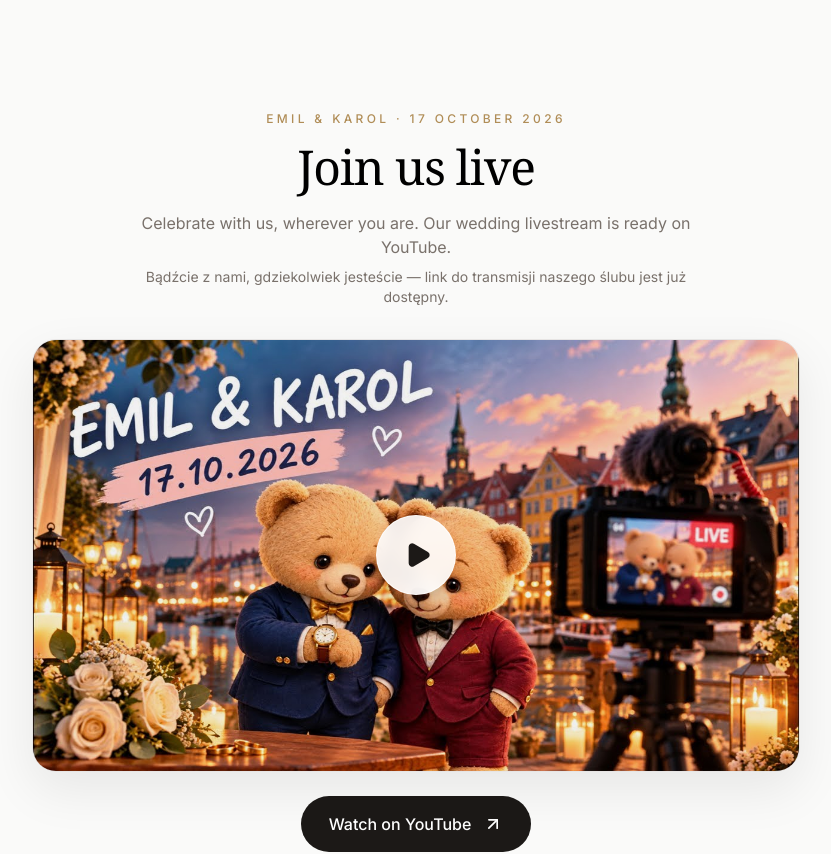
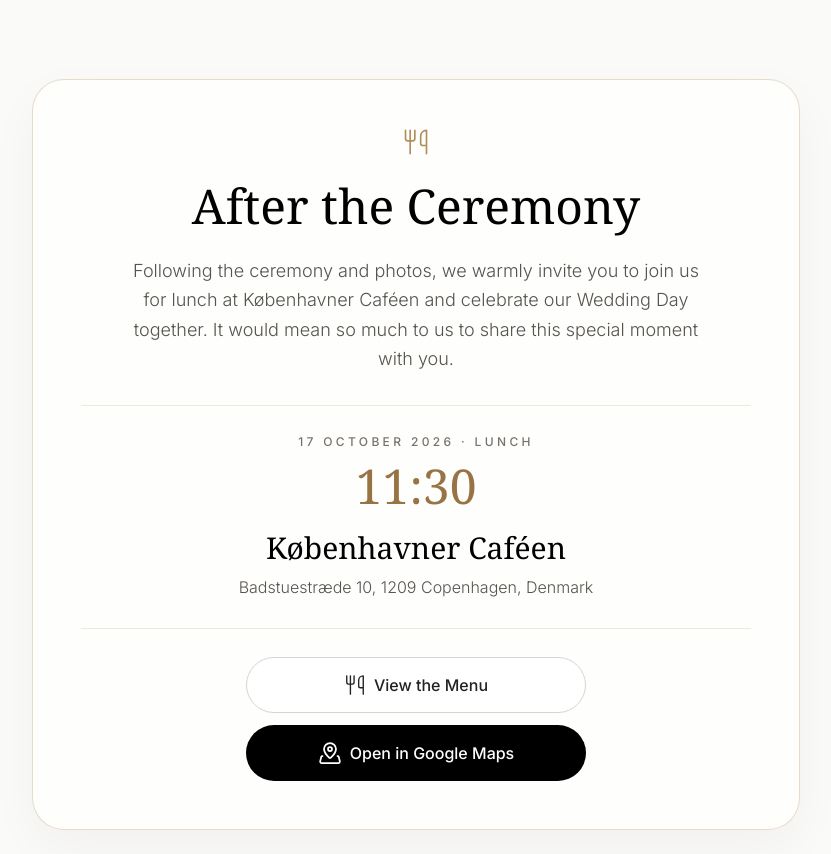
Before and after one commit to emilkacprzak/visigerja, a React (Vite) app: page / in a window 1280 px wide. Shown: the part 1705-2559 px from the top of the page, without its empty margins (224-1055 px from the left). Built offline with nearby package versions, Linux system fonts and the light colour scheme.

Commit message:
Add wedding lunch invitation and price-free English menu

```diff
--- a/src/App.tsx
+++ b/src/App.tsx
@@ -1,13 +1,30 @@
 import Home from "./pages/Home";
+import Menu from "./pages/Menu";
+import { useEffect, useState } from "react";
 
 export default function App() {
+  const [showMenu, setShowMenu] = useState(window.location.hash === "#menu");
+
+  useEffect(() => {
+    const updatePage = () => setShowMenu(window.location.hash === "#menu");
+    window.addEventListener("hashchange", updatePage);
+    return () => window.removeEventListener("hashchange", updatePage);
+  }, []);
+
+  useEffect(() => {
+    if (showMenu) {
+      window.scrollTo({ top: 0, behavior: "instant" });
+    } else if (window.location.hash === "#celebration") {
+      document.getElementById("celebration")?.scrollIntoView({ behavior: "instant" });
+    }
+  }, [showMenu]);
   return (
     <main className="relative min-h-svh overflow-hidden bg-stone-50">
       <div className="pointer-events-none fixed -left-48 -top-48 h-[42rem] w-[42rem] rounded-full bg-[#d8c3a5]/[0.08] blur-3xl" />
       <div className="pointer-events-none fixed -bottom-56 -right-48 h-[44rem] w-[44rem] rounded-full bg-[#b9975b]/[0.07] blur-3xl" />
 
       <div className="relative z-10">
-        <Home />
+        {showMenu ? <Menu /> : <Home />}
       </div>
     </main>
   );
--- /dev/null
+++ b/src/components/WeddingLunch.tsx
@@ -0,0 +1,44 @@
+import { MapPinned, Utensils } from "lucide-react";
+import { wedding } from "../data/wedding";
+import Button from "./Shared/Button";
+import Section from "./Shared/Section";
+
+export default function WeddingLunch() {
+  return (
+    <Section id="celebration">
+      <div className="pb-20 text-center sm:pb-24">
+        <div className="mx-auto max-w-3xl rounded-[2rem] border border-[#b08d57]/30 bg-white/70 px-6 py-10 shadow-[0_18px_50px_rgba(41,37,36,0.04)] sm:px-12 sm:py-12">
+          <Utensils className="mx-auto text-[#b08d57]" size={28} strokeWidth={1.4} aria-hidden="true" />
+          <h2 className="mt-5 font-serif text-4xl font-medium leading-tight text-black sm:text-5xl">
+            After the Ceremony
+          </h2>
+          <p className="mx-auto mt-5 max-w-xl text-base font-light leading-relaxed text-stone-600 sm:text-lg">
+            Following the ceremony and photos, we warmly invite you to join us
+            for lunch at Københavner Caféen and celebrate our Wedding Day together.
+            It would mean so much to us to share this special moment with you.
+          </p>
+          <div className="mt-8 border-y border-[#b08d57]/20 py-7">
+            <p className="text-xs font-medium uppercase tracking-[0.28em] text-stone-500">17 October 2026 · Lunch</p>
+            <p className="mt-3 font-serif text-5xl font-medium text-[#987445]">{wedding.lunch.time}</p>
+            <h3 className="mt-5 font-serif text-3xl font-medium text-black">{wedding.lunch.venue}</h3>
+            <p className="mt-2 text-base font-light leading-relaxed text-stone-600">{wedding.lunch.address}</p>
+          </div>
+          <div className="mx-auto mt-7 flex max-w-[340px] flex-col gap-3">
+            <Button href="#menu" variant="secondary">
+              <span className="inline-flex items-center gap-2">
+                <Utensils size={22} strokeWidth={1.5} aria-hidden="true" />
+                View the Menu
+              </span>
+            </Button>
+            <Button href={wedding.lunch.mapsUrl} target="_blank" rel="noopener noreferrer">
+              <span className="inline-flex items-center gap-2">
+                <MapPinned size={24} strokeWidth={1.75} aria-hidden="true" />
+                Open in Google Maps
+              </span>
+            </Button>
+          </div>
+        </div>
+      </div>
+    </Section>
+  );
+}
--- a/src/data/wedding.ts
+++ b/src/data/wedding.ts
@@ -16,6 +16,13 @@
       "https://www.google.com/maps/search/?api=1&query=Copenhagen%20City%20Hall%2C%20R%C3%A5dhuspladsen%201%2C%201550%20K%C3%B8benhavn%20V%2C%20Denmark",
   },
 
+  lunch: {
+    time: "11:30",
+    venue: "Københavner Caféen",
+    address: "Badstuestræde 10, 1209 Copenhagen, Denmark",
+    mapsUrl: "https://www.google.com/maps/search/?api=1&query=K%C3%B8benhavner%20Caf%C3%A9en%2C%20Badstuestr%C3%A6de%2010%2C%201209%20Copenhagen%2C%20Denmark",
+  },
+
   photos: {
     galleryUrl: "",
     uploadUrl: "https://www.dropbox.com/request/5g2bz9j92hikyumeuvcx",
--- a/src/pages/Home.tsx
+++ b/src/pages/Home.tsx
@@ -1,5 +1,6 @@
 import Countdown from "../components/countdown/Countdown";
 import Livestream from "../components/Livestream";
+import WeddingLunch from "../components/WeddingLunch";
 import Footer from "../components/footer/Footer";
 import Hero from "../components/Hero/Hero";
 import Navigation from "../components/navigation/Navigation";
@@ -14,6 +15,7 @@
       <Hero />
       <Countdown />
       <WeddingCeremony />
+      <WeddingLunch />
       <Livestream />
       <Travel />
       <Photos />
--- /dev/null
+++ b/src/pages/Menu.tsx
@@ -0,0 +1,122 @@
+import { ArrowLeft, Utensils } from "lucide-react";
+import Section from "../components/Shared/Section";
+
+const sections = [
+  {
+    title: "Open-Faced Sandwiches · Herring",
+    dishes: [
+      "Marinated herring, onion, capers & egg",
+      "Spiced herring, sour cream & capers",
+      "Curry herring & fried egg",
+      "Salt-fried herring, onions & beetroot",
+      "Three-herring sandwich platter",
+    ],
+  },
+  {
+    title: "Open-Faced Sandwiches · Fish & Seafood",
+    dishes: [
+      "Fried plaice & remoulade",
+      "Fried plaice, shrimp & dill mayonnaise",
+      "Steamed and fried plaice, shrimp & caviar",
+      "Smoked salmon & scrambled eggs",
+      "Eggs, shrimp & dill mayonnaise",
+      "Shrimp, lemon & tomato mayonnaise",
+    ],
+  },
+  {
+    title: "Open-Faced Sandwiches · Vegetables & Poultry",
+    dishes: [
+      "Creamy seasonal mushroom toast",
+      "Potatoes, mayonnaise, crispy onions & bacon",
+      "Smoked potatoes, chicken salad & bacon",
+      "Chicken salad, asparagus & bacon",
+    ],
+  },
+  {
+    title: "Open-Faced Sandwiches · Beef & Pork",
+    dishes: [
+      "Classic beef tartare & egg yolk",
+      "Beef tartare, béarnaise & onion rings",
+      "Minced beef toast & egg yolk",
+      "Roast beef, remoulade & horseradish",
+      "Roast beef, béarnaise & onion rings",
+      "Veal liver, bacon & mushrooms",
+      "Roast pork, red cabbage & gherkins",
+      "Warm liver pâté, bacon & mushrooms",
+    ],
+  },
+  {
+    title: "Warm Lunch Dishes",
+    dishes: [
+      "Chicken & asparagus puff pastry",
+      "Creamy mushroom puff pastry",
+      "Pork hash with fried eggs & beetroot",
+      "Wiener schnitzel with sautéed potatoes, peas & gravy",
+      "Children’s fish fillet with fries & remoulade",
+    ],
+  },
+  {
+    title: "Copenhagen Sharing Platter",
+    note: "To be ordered by everyone at the table",
+    dishes: [
+      "Marinated herring with onion & capers",
+      "Plaice with remoulade",
+      "Smoked salmon with scrambled eggs",
+      "Eggs with shrimp & dill mayonnaise",
+      "Roast pork with red cabbage",
+      "Liver pâté with bacon, mushrooms & pickled beetroot",
+      "Chicken salad with asparagus & bacon",
+      "Two kinds of cheese",
+      "Bread & butter",
+    ],
+  },
+  {
+    title: "Cheese",
+    dishes: [
+      "Three Danish cheeses",
+      "Fried Camembert with blackcurrant jam",
+      "Mature cheese on rye bread",
+      "Blue Cornflower cheese with egg yolk on rye",
+    ],
+  },
+  {
+    title: "Desserts",
+    dishes: [
+      "Apple trifle",
+      "Chocolate fondant with vanilla ice cream",
+      "Pancake with ice cream & chocolate sauce",
+      "Ice cream with chocolate sauce",
+      "Danish almond ring cake",
+    ],
+  },
+];
+
+export default function Menu() {
+  return (
+    <Section id="restaurant-menu">
+      <div className="mx-auto max-w-3xl py-8 sm:py-12">
+        <a href="#celebration" className="inline-flex items-center gap-2 text-sm text-stone-600 transition-colors hover:text-black">
+          <ArrowLeft size={18} aria-hidden="true" /> Back to our Wedding Day
+        </a>
+        <header className="pb-10 pt-12 text-center">
+          <Utensils className="mx-auto text-[#b08d57]" size={28} strokeWidth={1.4} aria-hidden="true" />
+          <p className="mt-5 text-xs font-medium uppercase tracking-[0.25em] text-[#987445]">Københavner Caféen</p>
+          <h1 className="mt-4 font-serif text-6xl font-medium text-black sm:text-7xl">The Menu</h1>
+          <p className="mt-4 text-sm text-stone-500">Our Wedding Day Lunch</p>
+        </header>
+        <div className="rounded-[2rem] border border-[#b08d57]/30 bg-white/75 px-6 py-10 shadow-[0_18px_50px_rgba(41,37,36,0.04)] sm:px-12">
+          {sections.map((section, index) => (
+            <section key={section.title} className={index ? "mt-9 border-t border-[#b08d57]/20 pt-9" : ""}>
+              <h2 className="text-center font-serif text-3xl font-medium text-[#987445]">{section.title}</h2>
+              {"note" in section && <p className="mt-3 text-center text-xs text-stone-500">{section.note}</p>}
+              <ul className="mt-5 space-y-4 text-center text-base font-light leading-relaxed text-stone-700">
+                {section.dishes.map((dish) => <li key={dish}>{dish}</li>)}
+              </ul>
+            </section>
+          ))}
+        </div>
+        <p className="mt-8 text-center text-sm font-light text-stone-500">Made with love · Emil & Karol</p>
+      </div>
+    </Section>
+  );
+}
```
